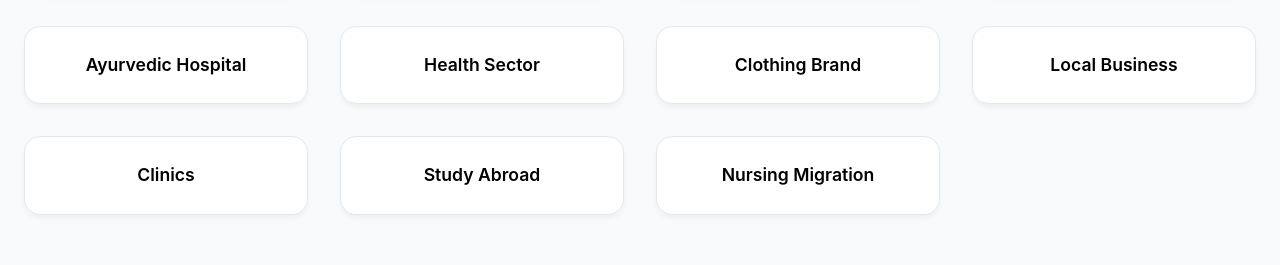
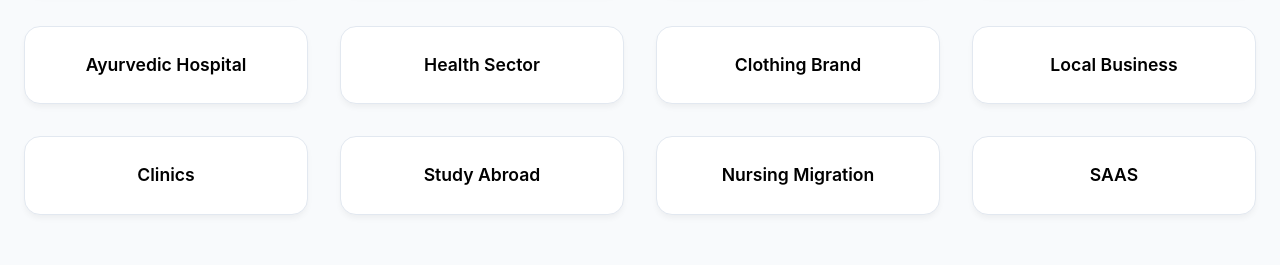
Before and after one commit to Fazilfazi991/redshark, a React (Vite) app: page / in a window 1280 px wide. Shown: the part 6240-6505 px from the top of the page. Built offline with nearby package versions, Linux system fonts and the light colour scheme.

Commit message:
Add SAAS to industries and fix visual asset

```diff
--- a/package.json
+++ b/package.json
@@ -10,6 +10,7 @@
     "preview": "vite preview"
   },
   "dependencies": {
+    "canvas": "^3.2.1",
     "lucide-react": "^0.562.0",
     "react": "^19.2.0",
     "react-dom": "^19.2.0",
--- a/src/components/Industries.tsx
+++ b/src/components/Industries.tsx
@@ -23,6 +23,7 @@ const Industries = () => {
                     <div className="industry-card"><h3>Clinics</h3></div>
                     <div className="industry-card"><h3>Study Abroad</h3></div>
                     <div className="industry-card"><h3>Nursing Migration</h3></div>
+                    <div className="industry-card"><h3>SAAS</h3></div>
                 </div>
             </div>
         </section>
```
Also changed, not shown: public/why-us-visual.png (added), 1 other file (tests, documents, lock files or other folders).
